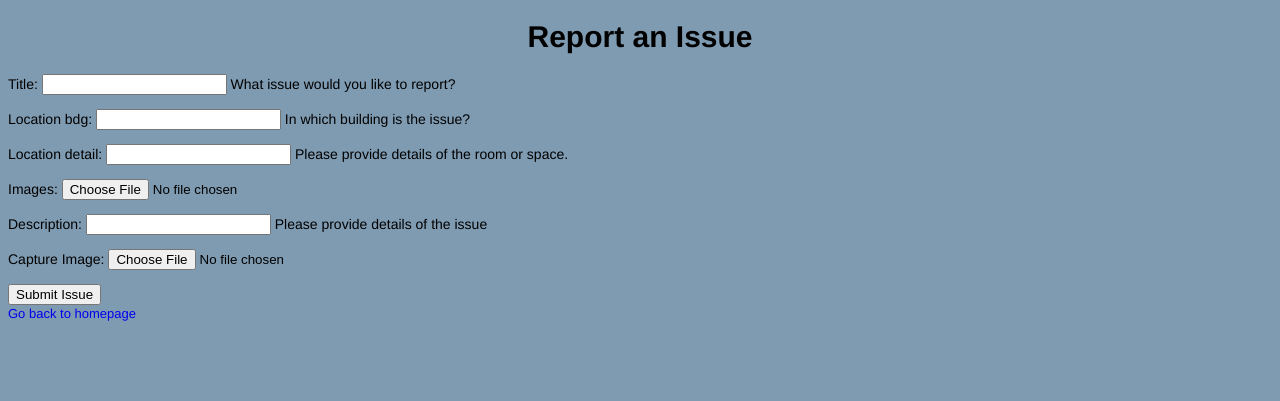
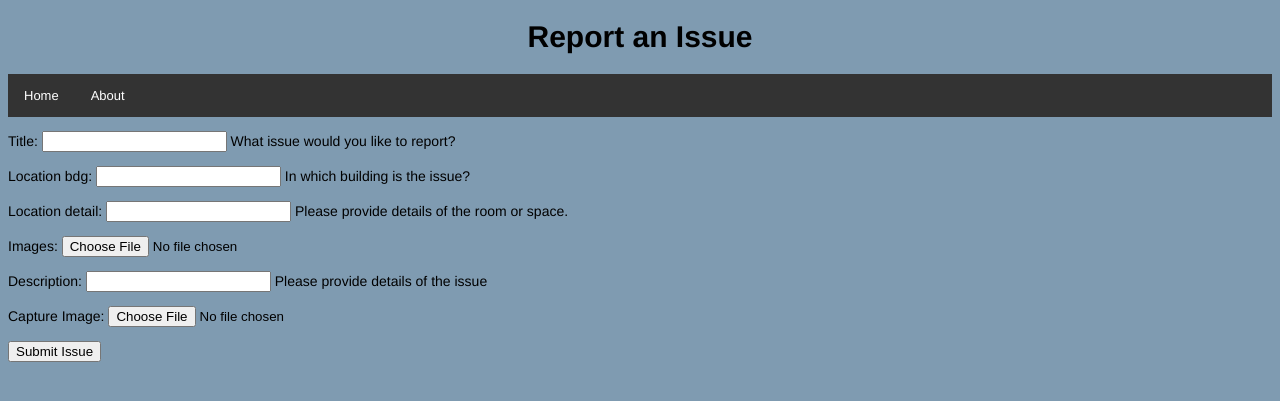
Before and after one commit to pvanik1/TeamCC, a Django app: page /addIssue/ in a window 1280 px wide. Shown: the top 401 px of the page. Run offline with Django 3.2, Linux system fonts and the light colour scheme.

Commit message:
report Issue navigation bar added

```diff
--- a/stirhackproject/templates/fixit/addIssue.html
+++ b/stirhackproject/templates/fixit/addIssue.html
@@ -7,8 +7,13 @@
 
 {% block body_block %}
      <h1>Report an Issue</h1>
+         <ul>
+        <li><a href="{% url 'index' %}">Home</a></li>
+        <li><a href="{% url 'about' %}">About</a></li></br>
+        </ul>
         <div>
             <form id="issue_form" method="post" action="" enctype="multipart/form-data">
+
                 {% csrf_token %}
 
                 {{ issue_form.as_p}}
@@ -27,8 +32,4 @@
                 <input type="submit" name="submit" value="Submit Issue" />
             </form>
         </div>
-
-        <div>
-        <a href="{% url 'index' %}">Go back to homepage</a>
-        </div>
 {% endblock %}
```
